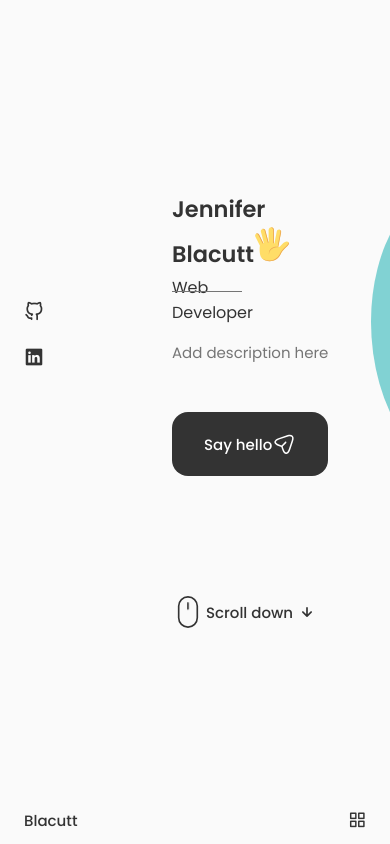
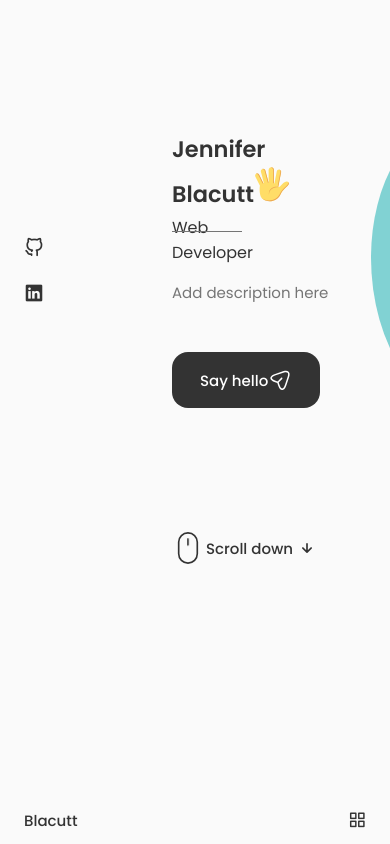
Before and after one commit to itsjennyb/Portfolio, a React (Create React App) app: page / in a window 390 px wide. Shown: the top 844 px of the page. Built offline with nearby package versions, Linux system fonts and the light colour scheme.

Commit message:
adding responsive css

```diff
--- a/src/App.css
+++ b/src/App.css
@@ -170,10 +170,22 @@ img {
     margin-left: var(--mb-1-5);
     margin-right: var(--mb-1-5);
   }
+
+  .button {
+    padding: 1rem 1.75rem;
+  }
+
+  .button_icon {
+    width: 22px;
+    height: 22px;
+  }
 }
 
 /* medium devices */
 @media screen and (max-width: 768px) {
+  .section {
+    padding: 2rem 0 4rem;
+  }
 }
 
 @media screen and (max-width: 576px) {
@@ -181,10 +193,16 @@ img {
 
 /* small devices */
 @media screen and (max-width: 350px) {
+  :root {
+    --big-font-size: 2.25rem;
+  }
+
   .container {
     margin-left: var(--mb-1);
     margin-right: var(--mb-1);
   }
+
+
 }
 
 
```
